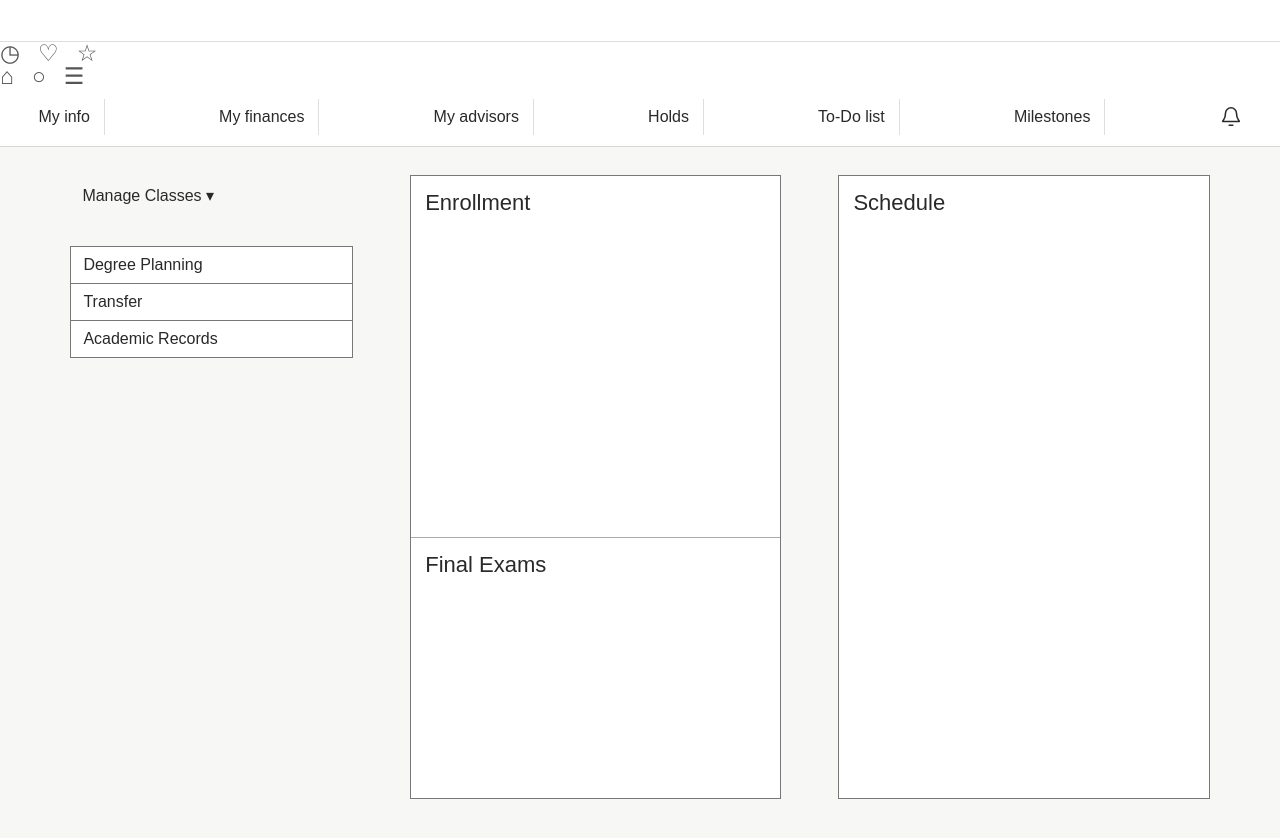
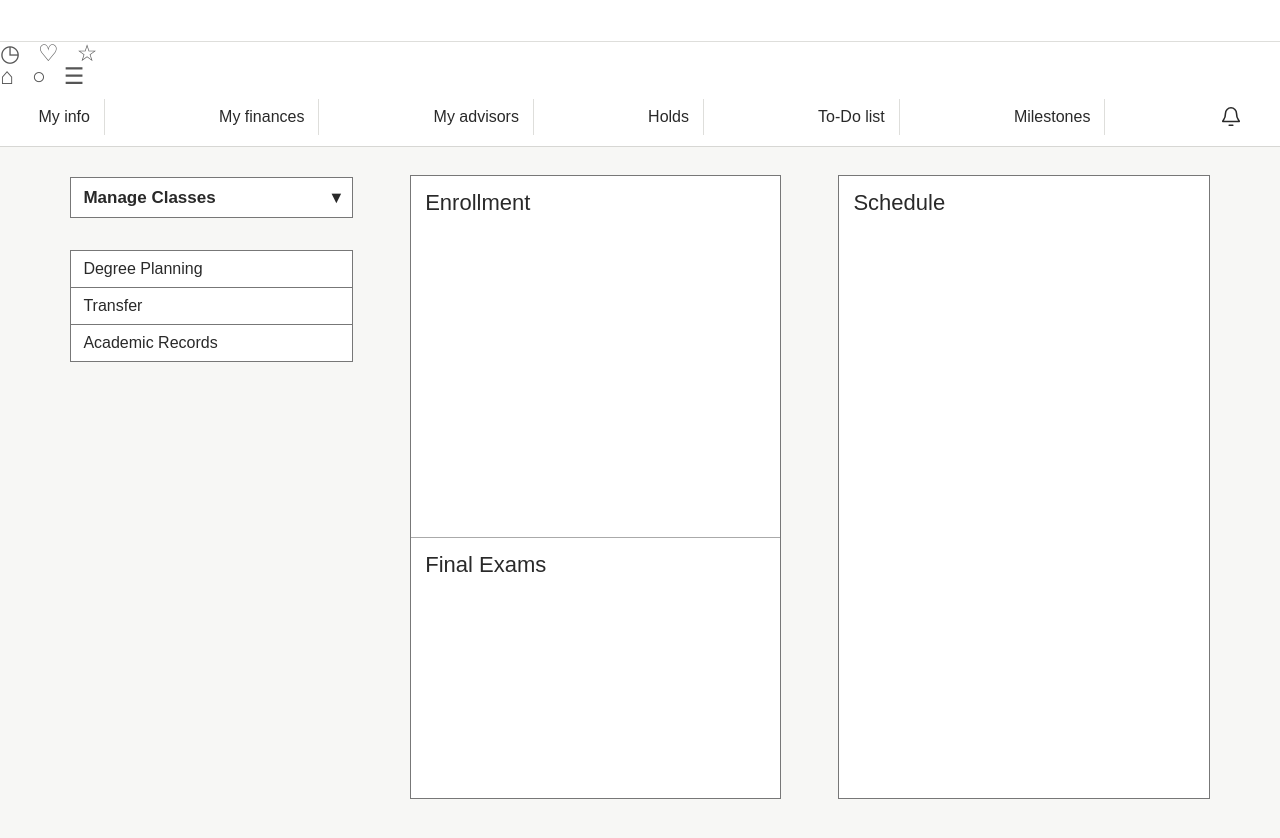
Before and after one commit to mjr7121-sketch/HCDD340-FinalProject, a plain HTML site: page index.html in a window 1280 px wide. Drawn offline with Linux system fonts and the light colour scheme.

Commit message:
updated css manage classes

```diff
--- a/styles.css
+++ b/styles.css
@@ -90,7 +90,7 @@ body {
   text-decoration: none;
 }
 
-.find-classes {
+.manage-classes {
   display: flex !important;
   justify-content: space-between;
   align-items: center;
```
